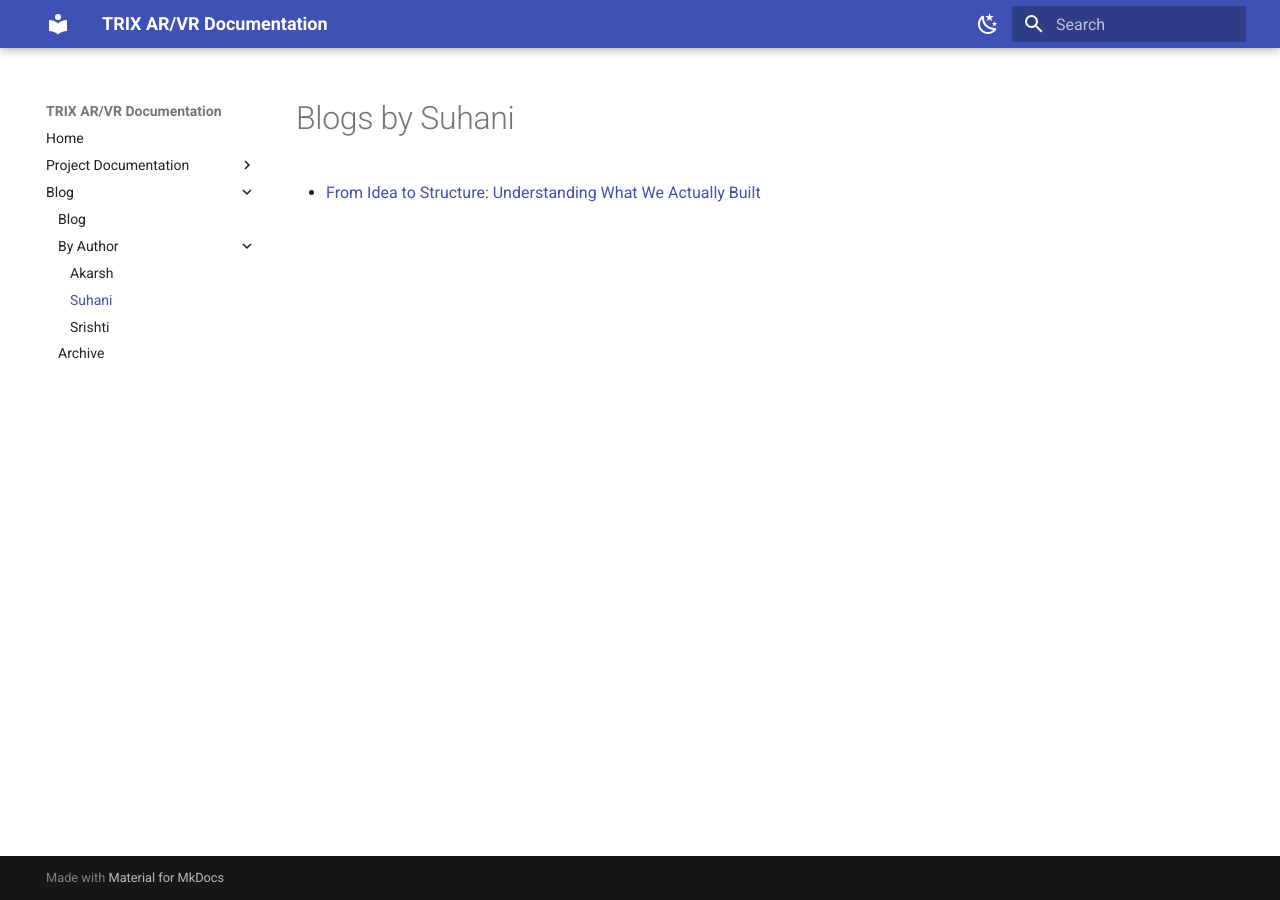
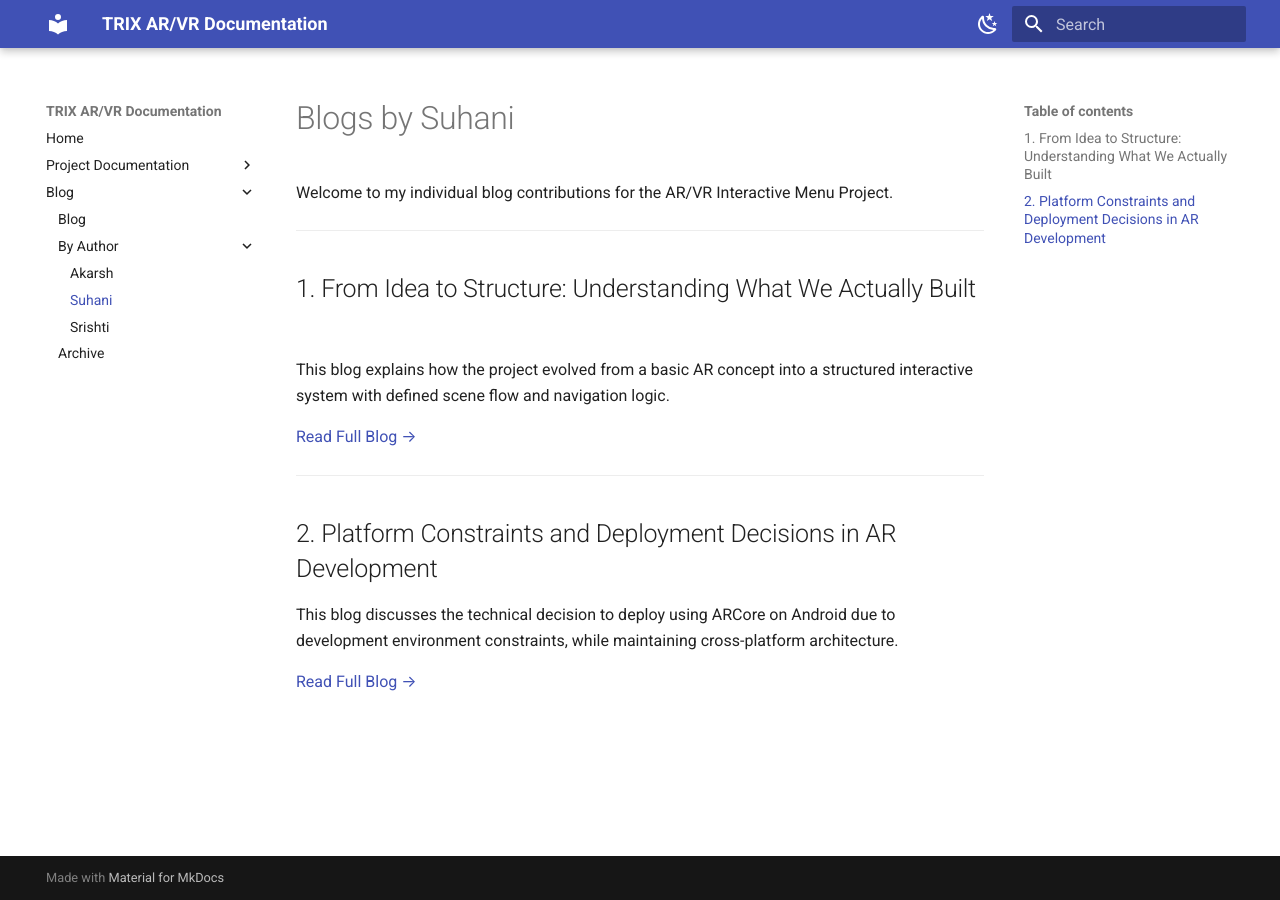
Before and after one commit to akarsh-dhingra/trix-AR-VR, an MkDocs documentation site: the page built from docs/blog/suhani.md, in a window 1280 px wide. Built offline with MkDocs 1.6.1 and Material for MkDocs 9.7.7, drawn with Linux system fonts in a browser that asks for light colours.

Commit message:
Update suhani.md

```diff
--- a/docs/blog/suhani.md
+++ b/docs/blog/suhani.md
@@ -1,3 +1,19 @@
 # Blogs by Suhani
 
-- [From Idea to Structure: Understanding What We Actually Built](2026-02-08-from-idea-to-structure.md)
+Welcome to my individual blog contributions for the AR/VR Interactive Menu Project.
+
+---
+
+## 1. From Idea to Structure: Understanding What We Actually Built
+
+This blog explains how the project evolved from a basic AR concept into a structured interactive system with defined scene flow and navigation logic.
+
+[Read Full Blog →](../blog/2026-02-08-from-idea-to-structure/)
+
+---
+
+## 2. Platform Constraints and Deployment Decisions in AR Development
+
+This blog discusses the technical decision to deploy using ARCore on Android due to development environment constraints, while maintaining cross-platform architecture.
+
+[Read Full Blog →](../blog/2026-02-12-platform-constraints/)
```
